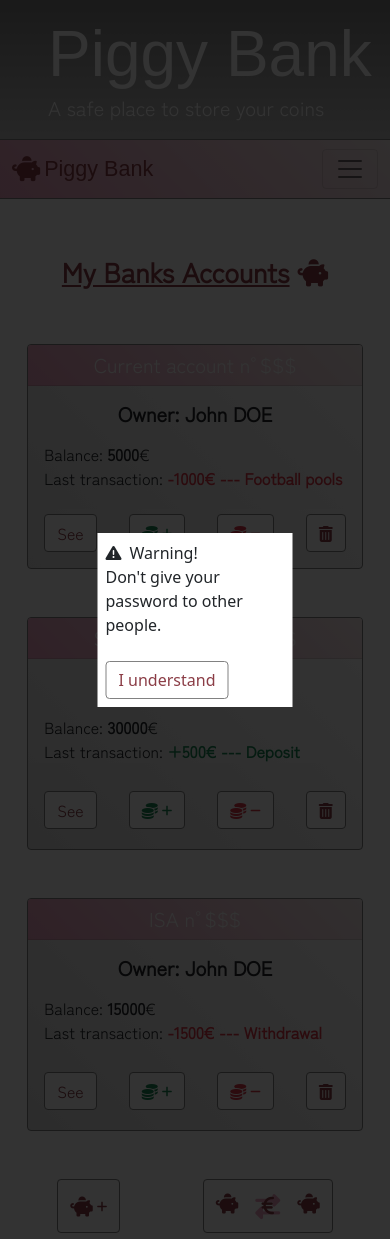
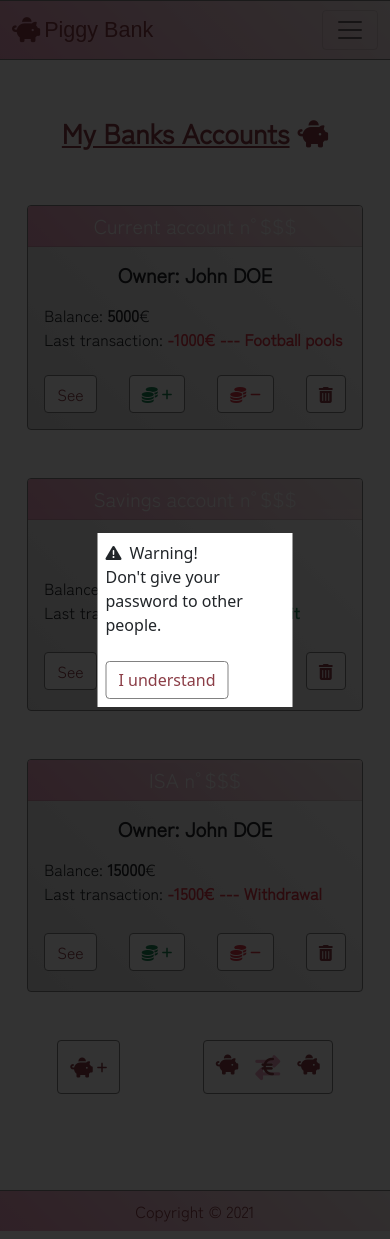
Before and after one commit to Nana-fr/Bank_account_management_app, a PHP site: page / in a window 390 px wide. Run offline with PHP 8.4, Linux system fonts and the light colour scheme; some libraries are stand-ins or nearby versions; some web fonts are replaced.

Commit message:
add favicon and modified header display

```diff
--- a/css/main.css
+++ b/css/main.css
@@ -100,19 +100,19 @@ textarea {
     margin: 0;
     padding: 0;
   }
-
   h1 {
-    font-size: 4rem;
+    font-size: 3rem;
   }
   h2 {
     color: #8b3d46;
     font-size: 1.7rem;
   }
-
   figure {
     width: 30%;
   }
-
+  ul {
+    list-style-type: none;
+  }
 
   /* #### UTILITY CLASSES #### */
 
@@ -196,7 +196,7 @@ textarea {
 
   @media (min-width: 576px) {
     h1 {
-      font-size: 6rem;
+      font-size: 5rem;
     }
     h2 {
       font-size: 2.3rem;
--- a/index.html
+++ b/index.html
@@ -3,13 +3,14 @@
 
 <head>
   <meta charset="utf-8">
-  <title></title>
+  <title>Piggy Bank</title>
   <meta name="description" content="Bank account management app">
   <meta name="viewport" content="width=device-width, initial-scale=1">
 
   <link rel="manifest" href="site.webmanifest">
   <link rel="apple-touch-icon" href="icon.png">
   <!-- Place favicon.ico in the root directory -->
+  <link rel="icon" href="piggy_favicon.ico">
 
 
   <link href="https://cdn.jsdelivr.net/npm/bootstrap@5.1.3/dist/css/bootstrap.min.css" rel="stylesheet" integrity="sha384-1BmE4kWBq78iYhFldvKuhfTAU6auU8tT94WrHftjDbrCEXSU1oBoqyl2QvZ6jIW3" crossorigin="anonymous">
@@ -35,14 +36,16 @@
   </div>
 
   <!-- #### Header #### -->
-  <header class="d-flex align-items-center py-3">
-    <figure class="figure d-none d-lg-inline ps-3">
-    <img class="img-fluid" src="img/piggy bank1.png" alt="piggy bank logo"/>
+  <header class="d-none d-sm-block py-3">
+    <div class="d-flex align-items-center">
+      <figure class="figure d-none d-lg-block ps-3">
+      <img class="img-fluid" src="img/piggy_bank.png" alt="piggy bank logo"/>
       </figure>
       <section class="container text-white ps-5">
         <h1 class="font-sixCaps">Piggy Bank</h1>
         <p class="font-Zen">A safe place to store your coins</p>
       </section>
+    </div>
   </header>
 
   <!-- #### Nav #### -->
@@ -76,6 +79,7 @@
     <!-- Display banks account -->
     <div id="newAccount" class="row justify-content-center px-2">
 
+      <!-- first bank account -->
       <article class="card col-11 col-sm-7 col-md-5 col-xl-4 mx-3 mx-lg-4 mx-xl-5 mb-5 mt-lg-5 p-0">
         <h5 class="card-header bg-Kobi text-white text-center">Current account n°$$$</h5>
         <div class="card-body px-0 pb-0">
@@ -83,10 +87,24 @@
           <p class="card-text">Balance:  <span class="fw-bold">5000</span>€</p>
           <p class="card-text">Last transaction:  <span class="lastTransaction text-danger fw-bold">-1000€ --- Football pools</span></p>
           <ul class="px-0 pt-4 d-flex justify-content-around btnsBloc">
+            <li>
               <a href="#" class="btn btn-transaction rounded">See<span class="d-none d-lg-block">more</span></a>
-            <a href="#" name="0" type="deposit" class="btn btn-transaction rounded text-success" onClick="deployedForm(this.name, this.type)"><i class="fas fa-coins"></i><i class="fas fa-plus fa-xs ps-1"></i><span class="d-none d-lg-block">Deposit</span></a>
-            <a href="#" name="0" type="withdrawal" class="btn btn-transaction rounded text-danger" onClick="deployedForm(this.name, this.type)"><i class="fas fa-coins"></i><i class="fas fa-minus fa-xs ps-1"></i><span class="d-none d-lg-block">Withdrawal</span></a>
-            <a href="#" id="0" class="btn btn-transaction rounded" onClick="deleteAccount(this.id)"><i class="fas fa-trash-alt"></i><span class="d-none d-lg-block">Delete</span></a>
+            </li>
+            <li>
+              <a href="#" name="0" type="deposit" class="btn btn-transaction rounded text-success" onClick="deployedForm(this.name, this.type)">
+              <i class="fas fa-coins"></i><i class="fas fa-plus fa-xs ps-1"></i>
+              <span class="d-none d-lg-block">Deposit</span></a>
+            </li>
+            <li>
+              <a href="#" name="0" type="withdrawal" class="btn btn-transaction rounded text-danger" onClick="deployedForm(this.name, this.type)">
+              <i class="fas fa-coins"></i><i class="fas fa-minus fa-xs ps-1"></i>
+              <span class="d-none d-lg-block">Withdrawal</span></a>
+            </li>
+            <li>
+              <a href="#" id="0" class="btn btn-transaction rounded" onClick="deleteAccount(this.id)">
+              <i class="fas fa-trash-alt"></i>
+              <span class="d-none d-lg-block">Delete</span></a>
+            </li>
           </ul>
         </div>
         <!-- deposit & withdrawal form -->
@@ -102,6 +120,7 @@
         </div>
       </article>
 
+      <!-- second bank account -->
       <article class="card col-11 col-sm-7 col-md-5 col-xl-4 mx-3 mx-lg-4 mx-xl-5 mb-5 mt-lg-5 p-0">
         <h5 class="card-header bg-Kobi text-white text-center">Savings account n°$$$</h5>
         <div class="card-body px-0 pb-0">
@@ -109,10 +128,24 @@
           <p class="card-text">Balance: <span class="fw-bold">30000</span>€</p>
           <p class="card-text">Last transaction: <span class="lastTransaction text-success fw-bold">+500€ --- Deposit</span></p>
           <ul class="px-0 pt-4 d-flex justify-content-around btnsBloc">
+            <li>
               <a href="#" class="btn btn-transaction rounded m-1">See<span class="d-none d-lg-block">more</span></a>
-            <a href="#" name="1" type="deposit" class="btn btn-transaction rounded text-success m-1" onClick="deployedForm(this.name, this.type)"><i class="fas fa-coins"></i><i class="fas fa-plus fa-xs ps-1"></i><span class="d-none d-lg-block">Deposit</span></a>
-            <a href="#" name="1" type="withdrawal" class="btn btn-transaction rounded text-danger m-1" onClick="deployedForm(this.name, this.type)"><i class="fas fa-coins"></i><i class="fas fa-minus fa-xs ps-1"></i><span class="d-none d-lg-block">Withdrawal</span></a>
-            <a href="#" id="1" class="btn btn-transaction rounded m-1" onClick="deleteAccount(this.id)"><i class="fas fa-trash-alt"></i><span class="d-none d-lg-block">Delete</span></a>
+            </li>
+            <li>
+              <a href="#" name="1" type="deposit" class="btn btn-transaction rounded text-success m-1" onClick="deployedForm(this.name, this.type)">
+              <i class="fas fa-coins"></i><i class="fas fa-plus fa-xs ps-1"></i>
+              <span class="d-none d-lg-block">Deposit</span></a>
+            </li>
+            <li>
+              <a href="#" name="1" type="withdrawal" class="btn btn-transaction rounded text-danger m-1" onClick="deployedForm(this.name, this.type)">
+              <i class="fas fa-coins"></i><i class="fas fa-minus fa-xs ps-1"></i>
+              <span class="d-none d-lg-block">Withdrawal</span></a>
+            </li>
+            <li>
+              <a href="#" id="1" class="btn btn-transaction rounded m-1" onClick="deleteAccount(this.id)">
+              <i class="fas fa-trash-alt"></i>
+              <span class="d-none d-lg-block">Delete</span></a>
+            </li>
           </ul>
         </div>
         <!-- deposit & withdrawal form -->
@@ -128,6 +161,7 @@
         </div>
       </article>
 
+      <!-- third bank account -->
       <article class="card col-11 col-sm-7 col-md-5 col-xl-4 mx-3 mx-lg-4 mx-xl-5 mb-5 mt-lg-5 p-0">
         <h5 class="card-header bg-Kobi text-white text-center">ISA n°$$$</h5>
         <div class="card-body px-0 pb-0">
@@ -135,10 +169,23 @@
           <p class="card-text">Balance: <span class="fw-bold">15000</span>€</p>
           <p class="card-text">Last transaction: <span class="lastTransaction text-danger fw-bold">-1500€ --- Withdrawal</span></p>
           <ul class="px-0 pt-4 d-flex justify-content-around btnsBloc">
+            <li>
               <a href="#" class="btn btn-transaction rounded m-1">See<span class="d-none d-lg-block">more</span></a>
-            <a href="#" name="2" type="deposit" class="btn btn-transaction rounded text-success m-1" onClick="deployedForm(this.name, this.type)"><i class="fas fa-coins"></i><i class="fas fa-plus fa-xs ps-1"></i><span class="d-none d-lg-block">Deposit</span></a>
-            <a href="#" name="2" type="withdrawal" class="btn btn-transaction rounded text-danger m-1" onClick="deployedForm(this.name, this.type)"><i class="fas fa-coins"></i><i class="fas fa-minus fa-xs ps-1"></i><span class="d-none d-lg-block">Withdrawal</span></a>
-            <a href="#" id="2" class="btn btn-transaction rounded m-1" onClick="deleteAccount(this.id)"><i class="fas fa-trash-alt"></i><span class="d-none d-lg-block">Delete</span></a>
+            </li>
+            <li>
+              <a href="#" name="2" type="deposit" class="btn btn-transaction rounded text-success m-1" onClick="deployedForm(this.name, this.type)">
+              <i class="fas fa-coins"></i><i class="fas fa-plus fa-xs ps-1"></i>
+              <span class="d-none d-lg-block">Deposit</span></a>
+            </li>
+            <li>
+              <a href="#" name="2" type="withdrawal" class="btn btn-transaction rounded text-danger m-1" onClick="deployedForm(this.name, this.type)">
+              <i class="fas fa-coins"></i><i class="fas fa-minus fa-xs ps-1"></i>
+              <span class="d-none d-lg-block">Withdrawal</span></a>
+            </li>
+            <li>
+              <a href="#" id="2" class="btn btn-transaction rounded m-1" onClick="deleteAccount(this.id)">
+              <i class="fas fa-trash-alt"></i><span class="d-none d-lg-block">Delete</span></a>
+            </li>
           </ul>
         </div>
         <!-- deposit & withdrawal form -->
@@ -153,10 +200,12 @@
           </div>
         </div>
       </article>
+
     </div>
 
     <!-- New account & transfer Form -->
     <div class="row justify-content-center px-2">
+
       <!-- New account form-->
       <div id="createAccount" class="d-none form mx-3 mx-lg-5 mb-5 col-11 col-sm-7 col-md-5 col-lg-4 col-xxl-3 p-0">
         <form action="" method="" class="">
@@ -239,19 +288,12 @@
       </button>
     </div>
 
-
   </main>
 
   <!-- #### Footer #### -->
   <footer class="py-2 py-lg-3 mt-5 bg-Kobi color font-Zen text-center">
     <p>Copyright © 2021</p>
   </footer>
-
-
-
-
-
-
 
 
   <script src="https://cdn.jsdelivr.net/npm/bootstrap@5.1.3/dist/js/bootstrap.bundle.min.js" integrity="sha384-ka7Sk0Gln4gmtz2MlQnikT1wXgYsOg+OMhuP+IlRH9sENBO0LRn5q+8nbTov4+1p" crossorigin="anonymous"></script>
--- a/js/main.js
+++ b/js/main.js
@@ -1,6 +1,12 @@
-// ###### Homepage ######
+// ###### HOMEPAGE ######
 
-// ### Layer ###
+// ### GENERAL VARIABLES ###
+let sumRegex= /^[1-9]\d+$/g;
+let nameRegex= /^[\p{Letter}]{3,20}$|^[\p{Letter}]+[-][\p{Letter}]+$/gui;
+let articles = document.getElementsByTagName("article");
+let btnsBloc = document.getElementsByClassName("btnsBloc");
+
+// ### LAYER ###
 displayLayer();
 function displayLayer() {
     let httpRequest = new XMLHttpRequest();
@@ -21,12 +27,7 @@ function closeLayer() {
     document.getElementById("warning").classList.add("d-none");
 }
 
-let sumRegex= /^[1-9]\d+$/g;
-let nameRegex= /^[\p{Letter}]{3,20}$|^[\p{Letter}]+[-][\p{Letter}]+$/gui;
-let articles = document.getElementsByTagName("article");
-let btnsBloc = document.getElementsByClassName("btnsBloc");
-
-// ### Delete account ###
+// ### DELETE ACCOUNT ###
 function deleteAccount(clicked_id) {
     let n= clicked_id;
     articles[n].classList.add("d-none");
@@ -46,7 +47,7 @@ function validateInput(validation, element, smallHelp, helpText) {
     }
   }
 
-// ### Deposit & withdrawal ###
+// ### DEPOSIT & WITHDRAWAL ###
 
 // Display form & hide buttons
 function deployedForm(clicked_name, clicked_type) {
@@ -97,7 +98,7 @@ function deployedForm(clicked_name, clicked_type) {
 }
 
 
-// ### Function for create account & transfer money ###
+// ### CREATE ACCOUNT & TRANSFER MONEY ###
 
 // Display form
 function addForm(clicked_name) {
@@ -105,7 +106,7 @@ function addForm(clicked_name) {
     document.getElementById(clicked_name).classList.remove("d-none");
 }
 
-// Create new account
+// ### Create new account ###
 function createAccount() {
     let newAccount = document.getElementById("newAccount");
     document.getElementsByName("createAccount")[0].classList.remove("d-none");
@@ -117,10 +118,23 @@ function createAccount() {
                                     <p class="card-text">Balance: <span class="fw-bold">${deposit.value}</span>€</p>
                                     <p class="card-text">Last transaction: <span class="lastTransaction text-success fw-bold">+${deposit.value}€ --- Deposit new account</span></p>
                                     <ul class="px-0 pt-4 d-flex justify-content-around btnsBloc">
-                                        <a href="#" class="btn btn-transaction rounded m-1">See<span class="d-none d-lg-block">more</span></a>
-                                        <a href="#" name="${articles.length}" type="deposit" class="btn btn-transaction rounded text-success m-1" onClick="deployedForm(this.name, this.type)"><i class="fas fa-coins"></i><i class="fas fa-plus fa-xs ps-1"></i><span class="d-none d-lg-block">Deposit</span></a>
-                                        <a href="#" name="${articles.length}" type="withdrawal" class="btn btn-transaction rounded text-danger m-1" onClick="deployedForm(this.name, this.type)"><i class="fas fa-coins"></i><i class="fas fa-minus fa-xs ps-1"></i><span class="d-none d-lg-block">Withdrawal</span></a>
-                                        <a href="#" id="${articles.length}" class="btn btn-transaction rounded m-1" onClick="deleteAccount(this.id)"><i class="fas fa-trash-alt"></i><span class="d-none d-lg-block">Delete</span></a>
+                                        <li>
+                                            <a href="#" class="btn btn-transaction rounded m-1">See<span class="d-none d-lg-block">more</span></a>
+                                        </li>
+                                        <li>
+                                            <a href="#" name="${articles.length}" type="deposit" class="btn btn-transaction rounded text-success m-1" onClick="deployedForm(this.name, this.type)">
+                                            <i class="fas fa-coins"></i><i class="fas fa-plus fa-xs ps-1"></i>
+                                            <span class="d-none d-lg-block">Deposit</span></a>
+                                        </li>
+                                        <li>
+                                            <a href="#" name="${articles.length}" type="withdrawal" class="btn btn-transaction rounded text-danger m-1" onClick="deployedForm(this.name, this.type)">
+                                            <i class="fas fa-coins"></i><i class="fas fa-minus fa-xs ps-1"></i>
+                                            <span class="d-none d-lg-block">Withdrawal</span></a>
+                                        </li>
+                                        <li>
+                                            <a href="#" id="${articles.length}" class="btn btn-transaction rounded m-1" onClick="deleteAccount(this.id)">
+                                            <i class="fas fa-trash-alt"></i><span class="d-none d-lg-block">Delete</span></a>
+                                        </li>
                                     </ul>
                                 </div>
                                 <div class="d-none form m-3">
@@ -164,7 +178,7 @@ function checkNewAccount() {
 }
 
 
-// Transfer money
+// ### Transfer money ###
 function transferMoney() {
     let balanceDebit = articles[accountDebit.value].querySelector("span");
     let lastTransactionDebit = articles[accountDebit.value].querySelector(".lastTransaction");
@@ -191,6 +205,7 @@ function transferMoney() {
     document.getElementById("transferMoney").classList.add("d-none")
     document.getElementsByName("transferMoney")[0].classList.remove("d-none");
 }
+
 // Check transfer money form input
 function checkTransferMoney() {
     // check accountDebit select
@@ -220,39 +235,3 @@ function checkTransferMoney() {
         transferMoney()
     }
 }
-
-
-// ##### Statistics page #####
-fetch('data/statistics.json')
-.then(function(data) {
-    if(data.ok) {
-        data.json().then(function(data){
-            let table = document.getElementById("table");
-            for (let value in data) {
-                table.innerHTML += `<td>${value}</td><td>${data[value]}</td>`;
-            }
-        })
-    }
-});
-
-
-// ##### Blog page #####
-fetch('https://oc-jswebsrv.herokuapp.com/api/articles')
-.then(function(response) {
-    if (response.ok) {
-        response.json().then(function(response) {
-            let blog = document.getElementById("blog");
-                for (let i=0; i<response.length; i++) {
-                    blog.innerHTML += `<article class="card col-10 col-sm-7 col-md-5 col-lg-4 col-xl-3 mb-5 mt-md-5 mx-2 mx-md-4 p-0">
-                                            <h5 class="card-header bg-Kobi text-white">${response[i].titre} n°${response[i].id}</h5>
-                                            <p class="card-body">${response[i].contenu}</p>
-                                            <div class="d-flex justify-content-center pb-2">
-                                                <button class="btn btn-transaction m-1">See</button>
-                                            </div>
-                                        </article>`;
-                }
-
-        })
-    }
-
-});
```
Also changed, not shown: blog.html (+13 -16 lines), js/blog_page.js (added, +20 -0 lines), js/statistics_page.js (added, +13 -0 lines), statistics.html (+13 -16 lines), img/piggy bank.png (deleted), img/piggy_bank.png (renamed from img/piggy bank1.png), piggy_favicon.ico (added). Lines whose indentation alone changed are shown as unchanged.
